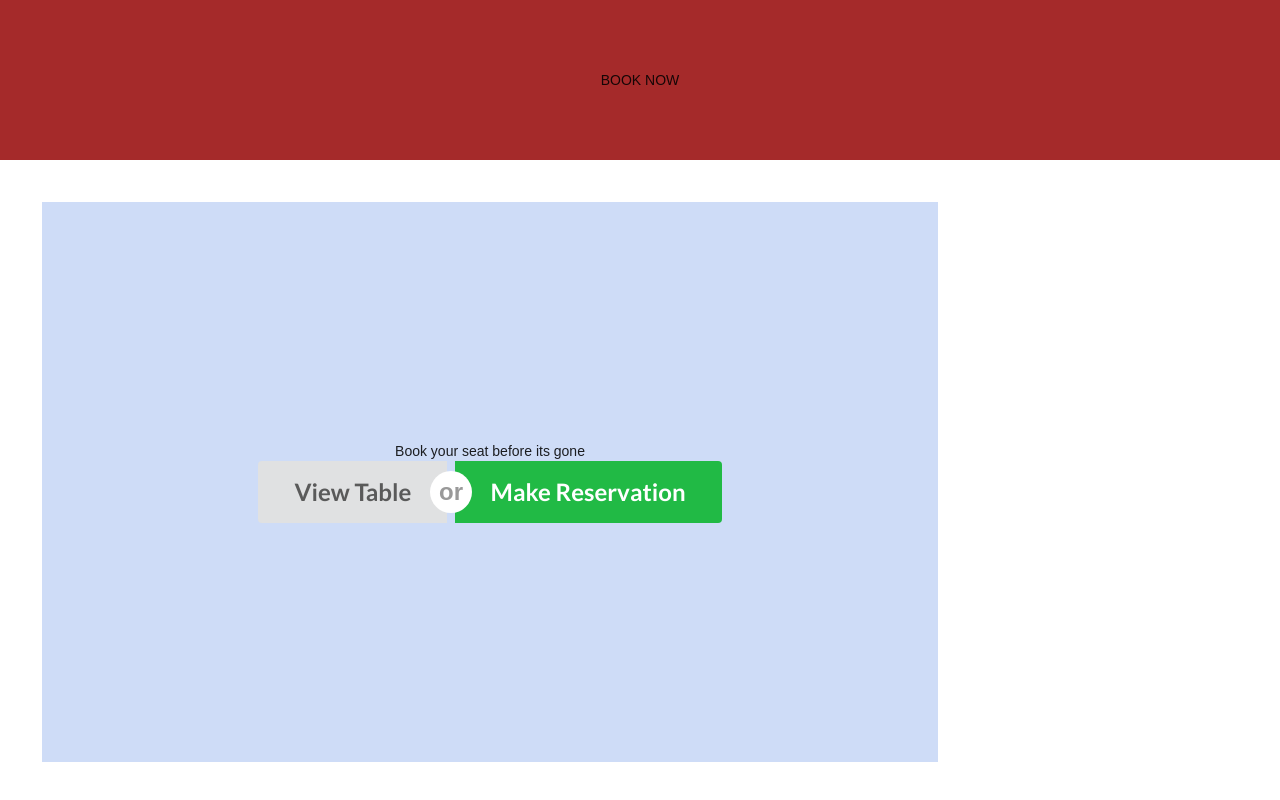
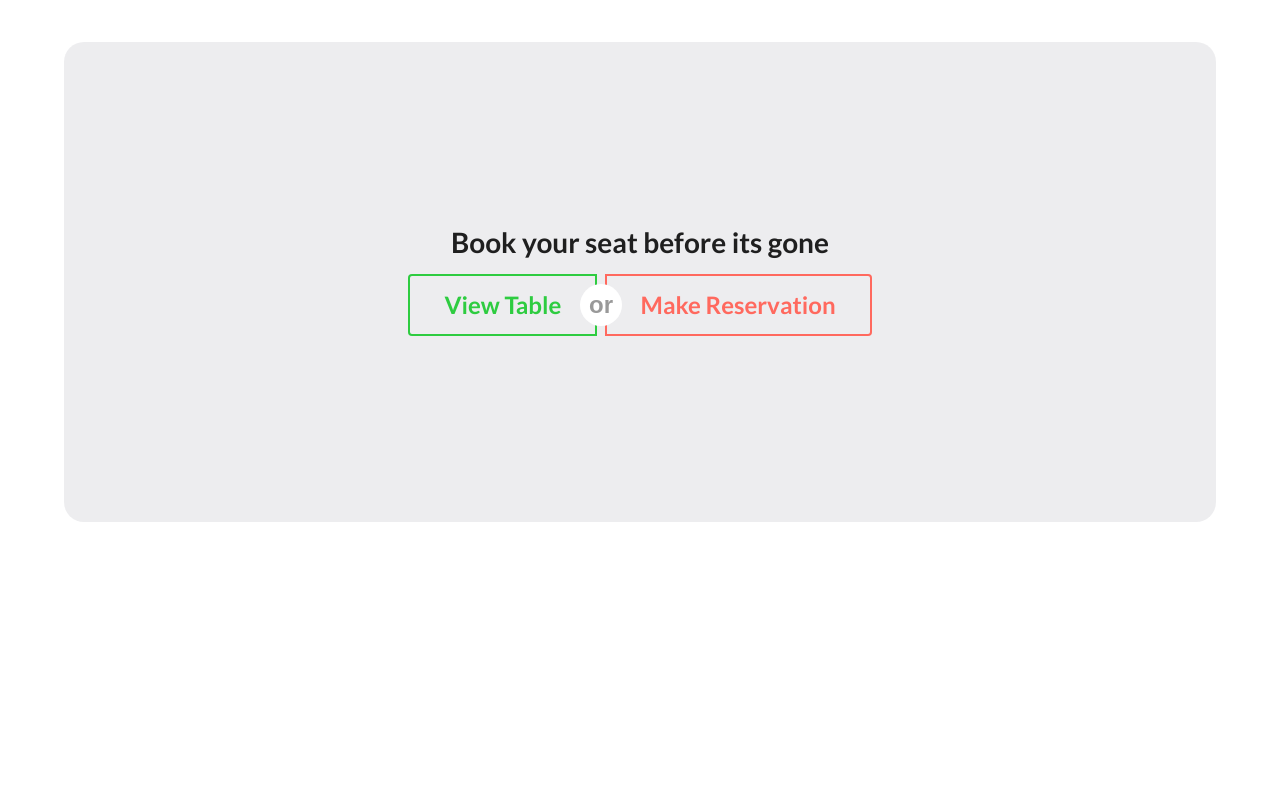
Before and after one commit to Ross-White/Hot-Restaurant, a plain HTML site: page index.html in a window 1280 px wide. Drawn offline with nearby package versions, Linux system fonts and the light colour scheme.

Commit message:
styling updates

```diff
--- a/index.html
+++ b/index.html
@@ -8,14 +8,14 @@
     <title>Hot Restaurant</title>
 </head>
 <body>
-    <header class="navheader">BOOK NOW</header>
+    <!-- <header class="navheader">BOOK NOW</header> -->
 
     <section class="mainBody">
-        <div class="header"> Book your seat before its gone</div>
+        <h1 class="ui header"> Book your seat before its gone</h1>
         <div class="ui buttons massive">
-            <button class="ui button">View Table</button>
+            <button class="ui inverted green button">View Table</button>
             <div class="or"></div>
-            <button class="ui positive button">Make Reservation</button>
+            <button class="ui inverted red button">Make Reservation</button>
           </div>
     </section>
 
--- a/style.css
+++ b/style.css
@@ -46,16 +46,17 @@
 
 .mainBody {
 
-    width:70%;
-    height: 70%;
+    width: 90vw;
+    height: 60vh;
     margin-top: 5rem;
     margin: 3rem;
     padding: 2rem;
     display: flex;
-    /* flex-wrap: wrap; */
     display: flex;
     align-items: center;
     flex-direction: column;
     justify-content: center;
-    background: rgb(206, 220, 247);
+    background: rgba(230, 230, 233, 0.705);
+    border-radius: 20px;
+
 }
```
